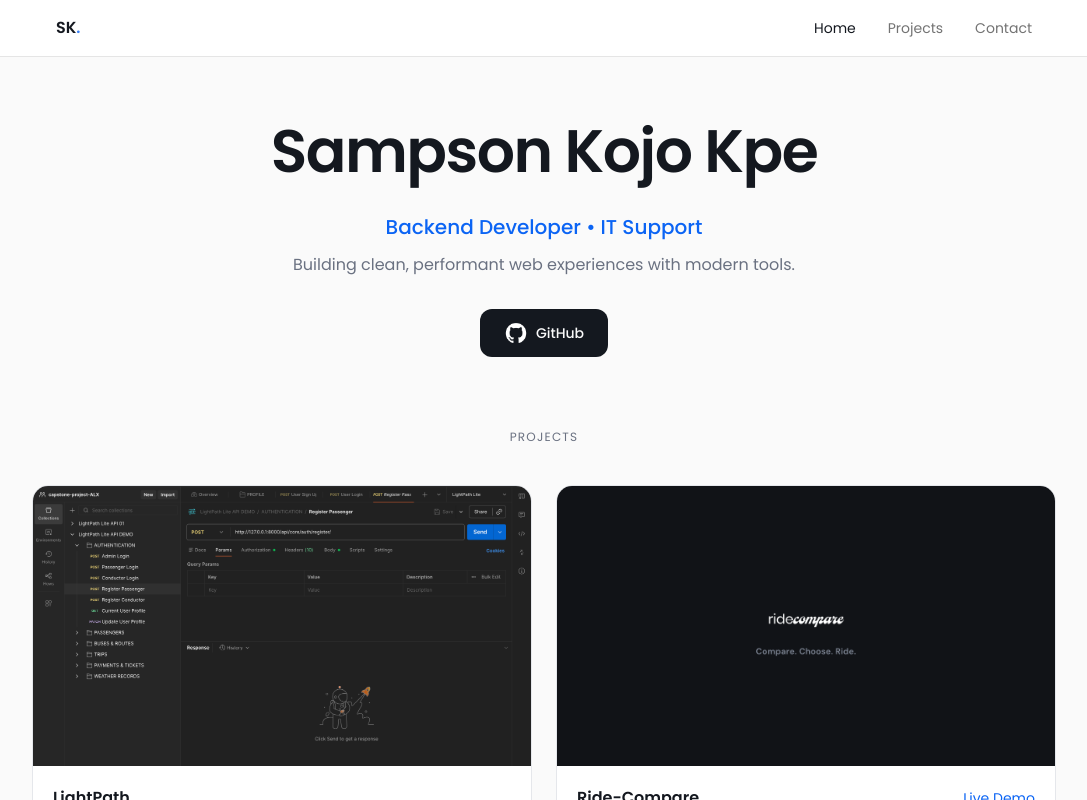
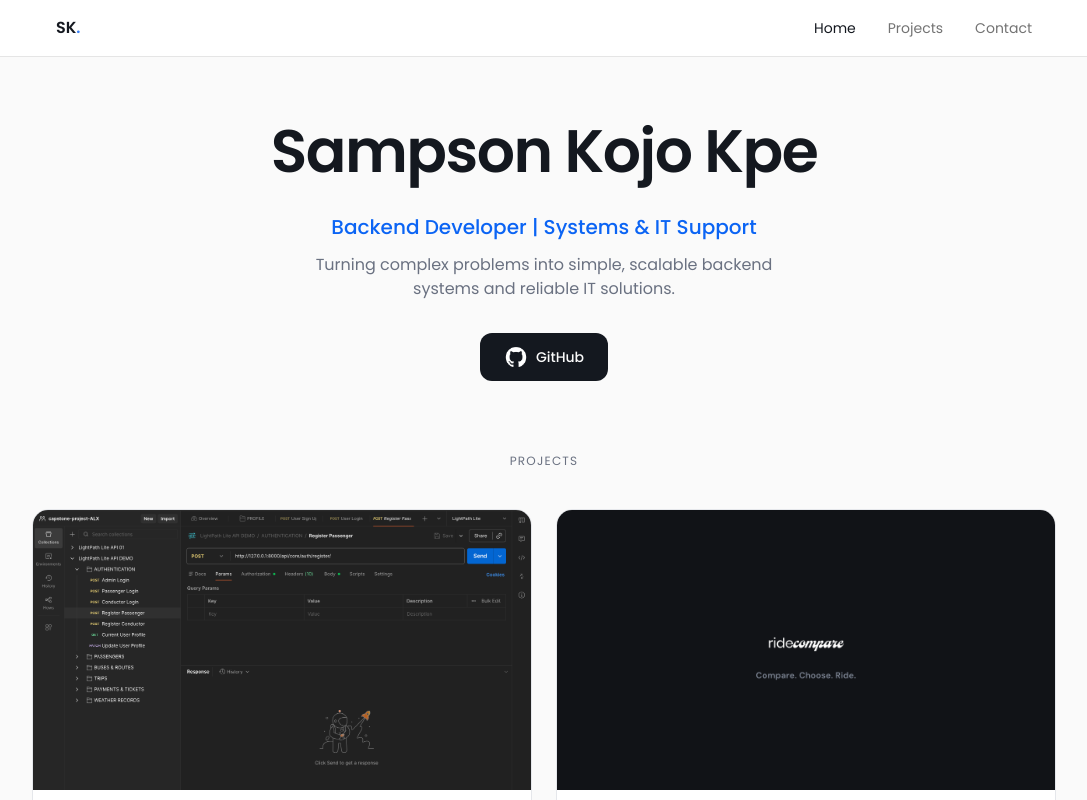
Before and after one commit to sampsonkpe/portfolio, a React (Vite) app: page / in a window 1280 px wide. Shown: the top 800 px of the page, without its empty margins (96-1183 px from the left). Built offline with nearby package versions, Linux system fonts and the light colour scheme.

Commit message:
Fix: Update role description and tagline in Hero component

```diff
--- a/src/components/Hero.tsx
+++ b/src/components/Hero.tsx
@@ -9,12 +9,12 @@
 
       {/* ROLE */}
       <p className="mt-8 text-lg md:text-xl font-medium text-primary">
-        Backend Developer • IT Support
+        Backend Developer | Systems & IT Support
       </p>
 
       {/* TAGLINE */}
       <p className="mt-3 max-w-lg text-muted-foreground text-base">
-        Building clean, performant web experiences with modern tools.
+        Turning complex problems into simple, scalable backend systems and reliable IT solutions.
       </p>
 
       {/* CTA */}
```
